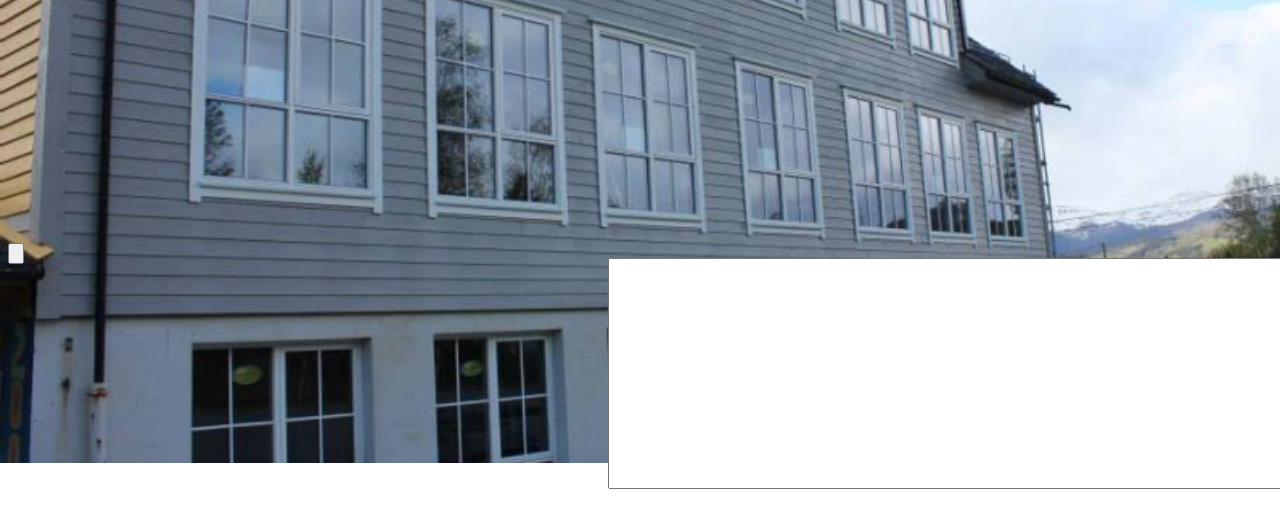
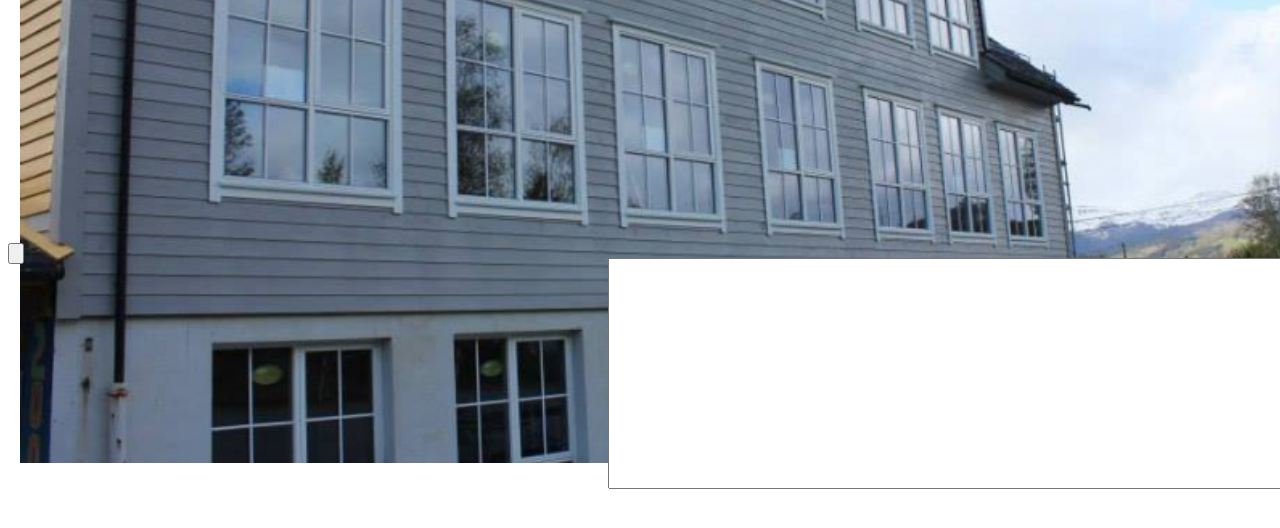
Before and after one commit to CodingOrangutang0/submission-system, a plain HTML site: page index.html in a window 1280 px wide. Shown: the top 528 px of the page. Drawn offline with Linux system fonts and the light colour scheme.

Commit message:
Update style.css

```diff
--- a/style.css
+++ b/style.css
@@ -2,7 +2,7 @@
 body {
     background-image: url("background.png");
     background-size: cover;
-    background-position: 0px;
+    background-position: 20px;
     background-repeat: no-repeat;
 
 }
```
